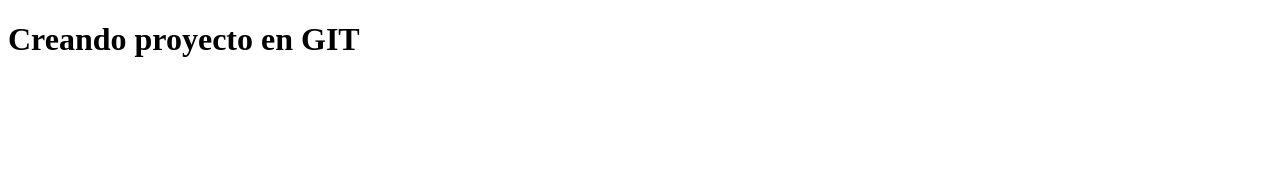
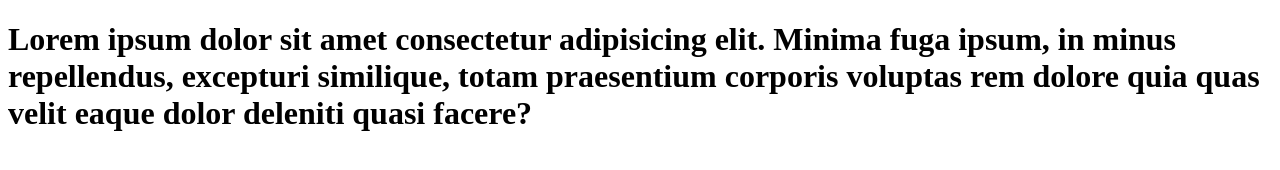
Before and after one commit to cmartinezpy/mi-primer-repo, a plain HTML site: page index.html in a window 1280 px wide. Drawn offline with Linux system fonts and the light colour scheme.

Commit message:
mi tercer commit

```diff
--- a/index.html
+++ b/index.html
@@ -7,6 +7,6 @@
     <title>Document</title>
 </head>
 <body>
-    <h1>Creando proyecto en GIT</h1>
+    <h1>Lorem ipsum dolor sit amet consectetur adipisicing elit. Minima fuga ipsum, in minus repellendus, excepturi similique, totam praesentium corporis voluptas rem dolore quia quas velit eaque dolor deleniti quasi facere?</h1>
 </body>
 </html>
```
